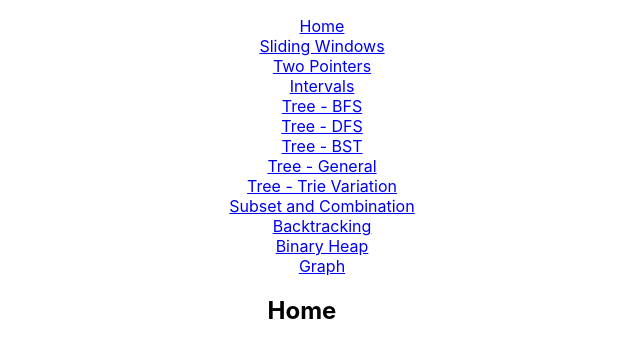
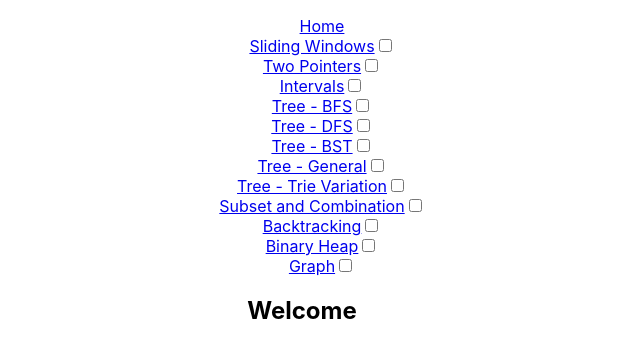
Before and after one commit to Phongtlam/algorithm-app, a React (Create React App) app: page /groupTopics/ in a window 1280 px wide. Shown: the top 358 px of the page, without its empty margins (338-978 px from the left). Built offline with nearby package versions, Linux system fonts and the light colour scheme.

Commit message:
change checkbox to buttons

```diff
--- a/package.json
+++ b/package.json
@@ -6,6 +6,7 @@
     "@testing-library/jest-dom": "^5.11.4",
     "@testing-library/react": "^11.1.0",
     "@testing-library/user-event": "^12.1.10",
+    "classnames": "^2.3.1",
     "react": "^17.0.2",
     "react-dom": "^17.0.2",
     "react-router-dom": "^5.2.0",
--- a/src/App.js
+++ b/src/App.js
@@ -1,43 +1,19 @@
 import "./App.css";
-import { BrowserRouter as Router, Switch, Route, Link } from "react-router-dom";
-import * as topicConstants from "./constants/topics";
+import { BrowserRouter as Router, Switch, Route } from "react-router-dom";
 import ProblemsDisplay from "./components/ProblemDisplay";
+import Topics from "./components/Topics";
 
 const App = () => {
-  const topics = [
-    topicConstants.slidingWindows,
-    topicConstants.twoPointers,
-    topicConstants.intervals,
-    topicConstants.treeBFS,
-    topicConstants.treeDFS,
-    topicConstants.treeBST,
-    topicConstants.treeGeneral,
-    topicConstants.treeTrie,
-    topicConstants.subsetCombination,
-    topicConstants.backtracking,
-    topicConstants.binaryHeap,
-    topicConstants.graph,
-  ];
   return (
     <div className="App">
       <Router>
-        <div>
-          <nav>
-            <ul>
-              <li>
-                <Link to="/">Home</Link>
-              </li>
-              {topics.map((topic) => (
-                <li key={topic}>
-                  <Link to={`/problem/${topic}`}>{topic}</Link>
-                </li>
-              ))}
-            </ul>
-          </nav>
-        </div>
+        <Topics />
         <div>
           <Switch>
-            <Route path="/problem/:name">
+            <Route path="/topic/:name">
+              <ProblemsDisplay />
+            </Route>
+            <Route path="/groupTopics/:names">
               <ProblemsDisplay />
             </Route>
             <Route path="/">
@@ -51,7 +27,7 @@ const App = () => {
 };
 
 function Home() {
-  return <h2>Home</h2>;
+  return <h2>Welcome</h2>;
 }
 
 export default App;
--- a/src/components/ProblemDisplay.js
+++ b/src/components/ProblemDisplay.js
@@ -3,31 +3,38 @@ import topicsMap from "../data/topicsMap";
 import { useState } from "react";
 
 const ProblemsDisplay = () => {
-  const { name } = useParams();
-  const problems = topicsMap[name];
-  const problemNames = Object.keys(problems);
+  const { name, names } = useParams();
+  let topics = {}
+
+  if (names) {
+    const topicNamesArray = names.split("+")
+
+    for (let topicName of topicNamesArray) {
+      topics = Object.assign(topicsMap[topicName], topics)
+    }
+  } else {
+    topics = topicsMap[name];
+  }
+
+  const topicsName = Object.keys(topics);
 
   const [currentProblem, setProblem] = useState(null);
 
   const randomize = () => {
-    return problemNames[Math.floor(Math.random() * problemNames.length)];
+    return topicsName[Math.floor(Math.random() * topicsName.length)];
   };
 
   return (
     <>
-      <header>{name}</header>
+      <header>{name || names}</header>
       <button onClick={() => setProblem(randomize())}>Randomize</button>
       <button onClick={() => setProblem(null)}>Show All</button>
       {!currentProblem ? (
         <ul>
-          {problemNames.map((problemName) => {
+          {topicsName.map((problemName) => {
             return (
               <li key={problemName}>
-                <a
-                  href={problems[problemName]}
-                  target="_blank"
-                  rel="noreferrer"
-                >
+                <a href={topics[problemName]} target="_blank" rel="noreferrer">
                   {problemName}
                 </a>
               </li>
@@ -35,7 +42,7 @@ const ProblemsDisplay = () => {
           })}
         </ul>
       ) : (
-        <a href={problems[currentProblem]} target="_blank" rel="noreferrer">
+        <a href={topics[currentProblem]} target="_blank" rel="noreferrer">
           {currentProblem}
         </a>
       )}
--- /dev/null
+++ b/src/components/Topics.js
@@ -0,0 +1,63 @@
+import { Link, useHistory } from "react-router-dom";
+import * as topicConstants from "../constants/topics";
+import {useEffect, useState} from "react";
+
+const topics = [
+  topicConstants.slidingWindows,
+  topicConstants.twoPointers,
+  topicConstants.intervals,
+  topicConstants.treeBFS,
+  topicConstants.treeDFS,
+  topicConstants.treeBST,
+  topicConstants.treeGeneral,
+  topicConstants.treeTrie,
+  topicConstants.subsetCombination,
+  topicConstants.backtracking,
+  topicConstants.binaryHeap,
+  topicConstants.graph,
+];
+
+const Topics = () => {
+  const [selectedTopics, setTopics] = useState([])
+
+  const history = useHistory()
+
+  useEffect(() => {
+      history.push(`/groupTopics/${selectedTopics.join("+")}`)
+  }, [selectedTopics, history])
+
+
+  const onChange = (e) => {
+    const currentTopics = [...selectedTopics]
+    if (e.target.checked) {
+      currentTopics.push(e.target.value)
+    } else {
+      const index = currentTopics.indexOf(e.target.value)
+      currentTopics.splice(index, 1)
+    }
+
+    setTopics(currentTopics)
+  }
+
+  return (
+    <>
+      <form>
+        <ul>
+          <li>
+            <Link to="/">Home</Link>
+          </li>
+          {topics.map((topic) => (
+            <li key={topic}>
+              <label>
+                <Link to={`/topic/${topic}`}>{topic}</Link>
+              </label>
+              <input type="checkbox" value={topic} onChange={onChange} />
+            </li>
+          ))}
+        </ul>
+      </form>
+    </>
+  );
+};
+
+export default Topics
--- a/src/index.css
+++ b/src/index.css
@@ -15,3 +15,7 @@ code {
 ul {
   list-style-type: none;
 }
+
+.disabled-link {
+  pointer-events: none;
+}
```
Also changed, not shown: 1 other file (tests, documents, lock files or other folders).
